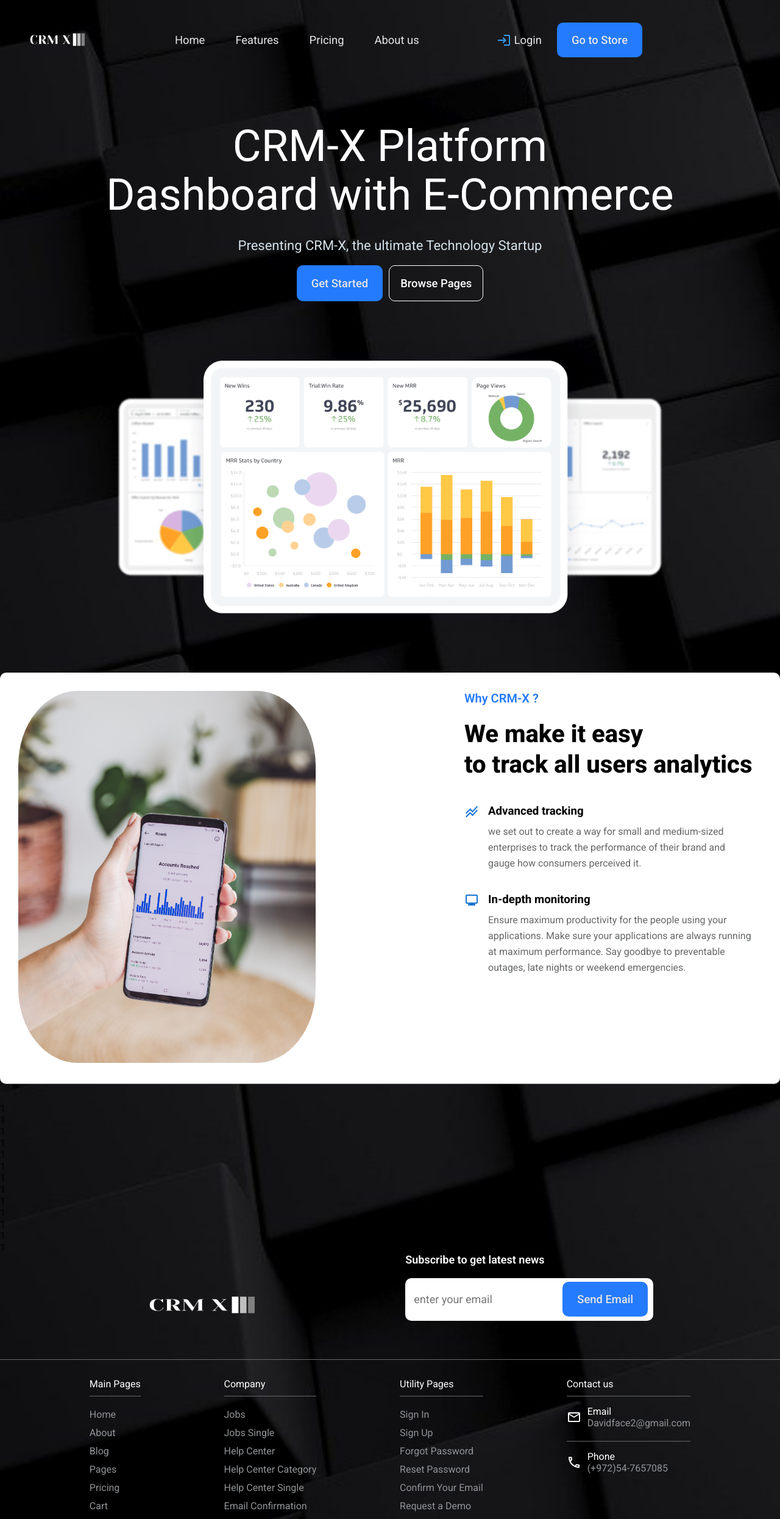
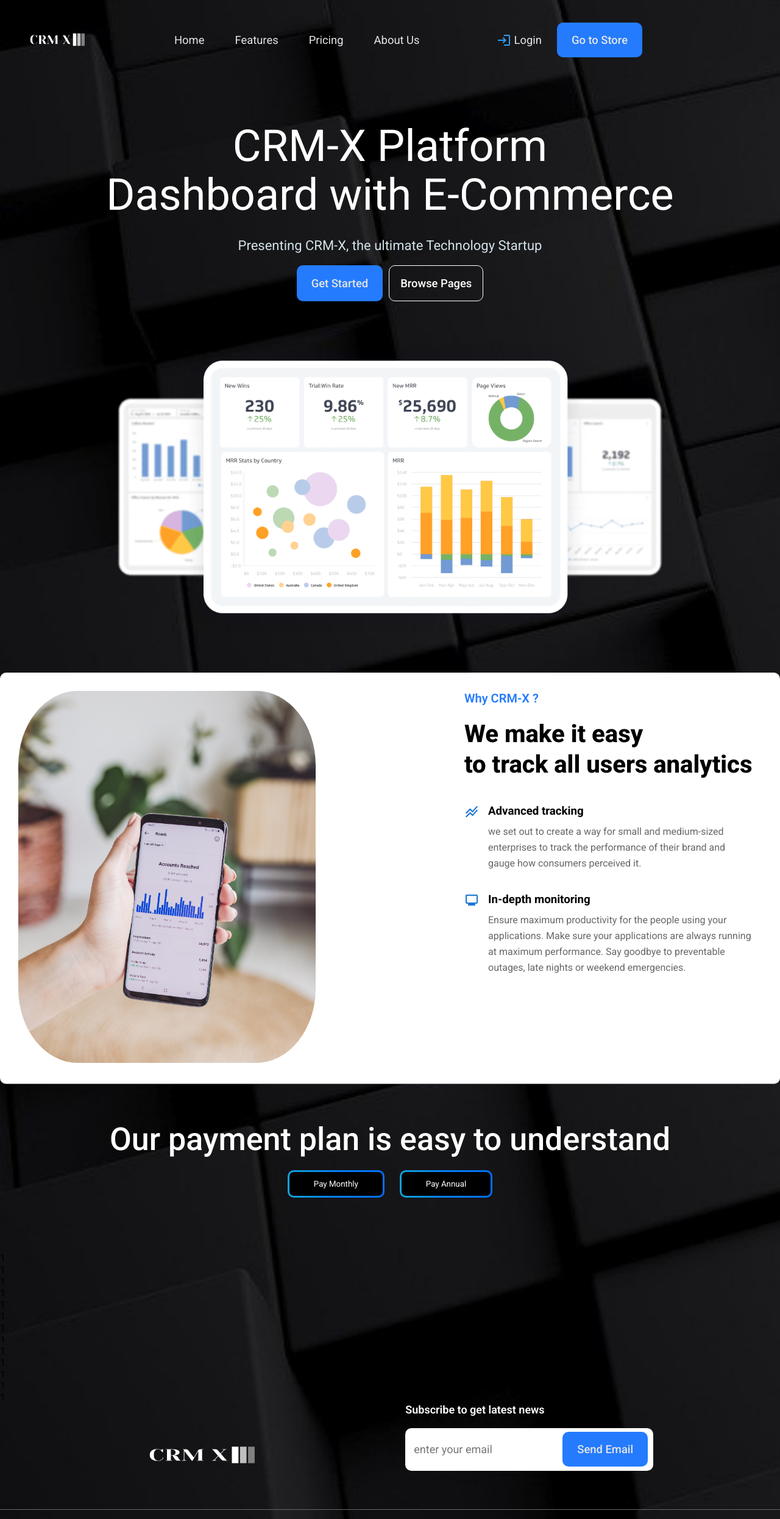
Before and after one commit to ban898/Practical-Engineer-PRJ, a React (Create React App) app in the folder client/: page / in a window 1280 px wide. Shown: the top 2491 px of the page at 61% size. Built offline with nearby package versions, Linux system fonts and the light colour scheme.

Commit message:
Update
Updated navbar with navigation , updated Sections , Added new sections

```diff
--- a/client/src/components/MainNavigation.jsx
+++ b/client/src/components/MainNavigation.jsx
@@ -1,4 +1,4 @@
-import { NavLink, Link } from "react-router-dom";
+import { Link } from "react-router-dom";
 import { Link as ScrollLink } from "react-scroll";
 import logo from "../img/logo2.png";
 import classes from "./MainNavigation.module.css";
@@ -44,20 +44,24 @@ function MainNavigation() {
             </ScrollLink>
           </li>
           <li>
-            <Link to="/Pages" className={classes.pages}>
+            <ScrollLink
+              to="Pricing"
+              smooth={true}
+              offset={-165}
+              duration={1000}
+            >
               Pricing
-            </Link>
+            </ScrollLink>
           </li>
           <li>
-            <NavLink
-              to="/Sign-Up"
-              className={({ isActive }) =>
-                isActive ? classes.active : undefined
-              }
-              end
+            <ScrollLink
+              to="About-Us"
+              smooth={true}
+              offset={-165}
+              duration={1000}
             >
-              About us
-            </NavLink>
+              About Us
+            </ScrollLink>
           </li>
         </ul>
         <div className={classes.navEnd}>
--- a/client/src/pages/Signup.jsx
+++ b/client/src/pages/Signup.jsx
@@ -84,6 +84,7 @@ const Signup = () => {
                 <form onSubmit={createUserHandler}>
                   <TextField
                     label="Email"
+                    required={true}
                     fullWidth
                     margin="normal"
                     value={email}
@@ -112,7 +113,8 @@ const Signup = () => {
                   />
                   <TextField
                     label="Password"
-                    type={password}
+                    type="password"
+                    required={true}
                     fullWidth
                     margin="normal"
                     value={password}
@@ -120,7 +122,8 @@ const Signup = () => {
                   />
                   <TextField
                     label="Confirm Password"
-                    type={password}
+                    type="password"
+                    required={true}
                     fullWidth
                     margin="normal"
                     value={passwordConfirm}
--- a/client/src/pages/WelcomePage.jsx
+++ b/client/src/pages/WelcomePage.jsx
@@ -29,15 +29,13 @@ const WelcomePage = () => {
       <section className={classes.imageSection}>
         <img className={classes.mainImg} src={MainImage} alt="Dashboard" />
       </section>
-      <section>
+      <section id="Features">
         <div className={classes.aboutSection}>
           <div className={classes.aboutLeftSide}>
             <img src={SecondImage} alt="Secondary" />
           </div>
           <div className={classes.aboutRightSide}>
-            <div className={classes.aboutRightHeader} id="Features">
-              Why CRM-X ?
-            </div>
+            <div className={classes.aboutRightHeader}>Why CRM-X ?</div>
             <div className={classes.aboutRightSlogan}>
               We make it easy
               <br /> to track all users analytics
@@ -76,6 +74,22 @@ const WelcomePage = () => {
           </div>
         </div>
       </section>
+      <section id="Pricing">
+        <div className={classes.priceContainer}>
+          <div className={classes.priceHeader}>
+            Our payment plan is easy to understand
+          </div>
+          <div className={classes.priceSuggest}>
+            <div className={classes.priceTab}>
+              <button>Pay Monthly</button>
+            </div>
+            <div className={classes.priceTab}>
+              <button>Pay Annual</button>
+            </div>
+          </div>
+        </div>
+      </section>
+      <section id="About-Us"></section>
       <p>1</p>
       <p>1</p>
       <p>1</p>
--- a/client/src/pages/WelcomePage.module.css
+++ b/client/src/pages/WelcomePage.module.css
@@ -4,7 +4,7 @@
   box-sizing: border-box;
 }
 
-/* Header Section */
+/* Home Section */
 
 .headerMain {
   margin-top: 150px;
@@ -44,7 +44,7 @@ section {
   width: 70%;
 }
 
-/* About Section */
+/* Features Section */
 
 .aboutSection {
   background-color: #fff;
@@ -97,3 +97,51 @@ section {
   color: #656769;
   line-height: 26px;
 }
+
+/* Pricing Section */
+
+.priceContainer {
+  max-width: 100%;
+}
+
+.priceHeader {
+  text-align: center;
+  color: #fff;
+  font-size: 52px;
+  font-weight: 500;
+}
+
+.priceSuggest {
+  display: flex;
+  justify-content: center;
+  gap: 25px;
+}
+
+.priceTab {
+  margin-top: 20px;
+}
+
+.priceTab button {
+  padding: 12px 40px;
+  color: #fff;
+  background-color: #000;
+  cursor: pointer;
+  /* border */
+  background: linear-gradient(
+        rgba(0, 0, 0, 1) 25%,
+        rgba(0, 0, 0, 1) 65%,
+        rgba(0, 0, 0, 1) 100%
+      )
+      padding-box,
+    linear-gradient(
+        90deg,
+        rgba(19, 162, 218, 1) 2%,
+        rgba(0, 127, 254, 1) 50%,
+        rgba(0, 112, 255, 1) 100%
+      )
+      border-box;
+  border-width: 3px;
+  border-style: solid;
+  border-color: transparent;
+  border-radius: 10px;
+}
```
